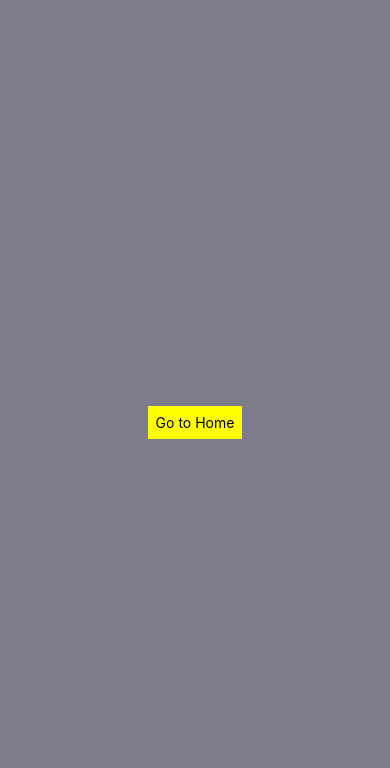
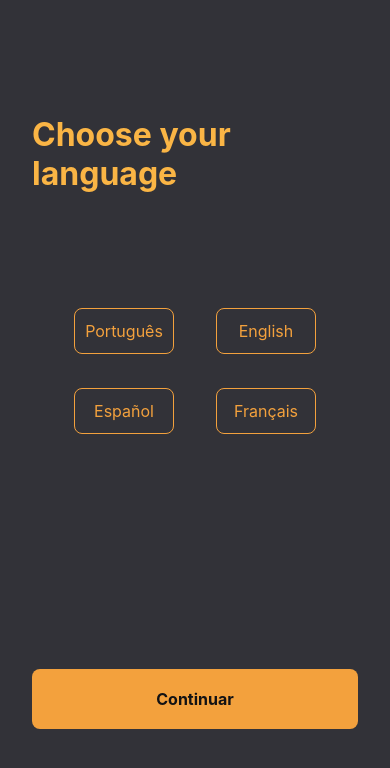
Before and after one commit to ViniciusdePSouza/mechanical, a React Native app: screen /DefineLanguage in a window 390 px wide. Shown: the top 768 px of the page. Built offline with nearby package versions, Linux system fonts and the light colour scheme.

Commit message:
feat: Define Language screen done

```diff
--- /dev/null
+++ b/src/components/CustomButton/index.tsx
@@ -0,0 +1,33 @@
+import { TouchableOpacity, Text } from "react-native";
+import { styles } from "./styles";
+
+export type ButtonType = "PRIMARY" | "SECONDARY";
+
+interface CustomButtonProps {
+  title: string;
+  onPressFunction: (language: string) => void;
+  language?: string;
+  variant: ButtonType;
+}
+
+export function CustomButton({
+  title,
+  language = "en",
+  onPressFunction,
+  variant,
+}: CustomButtonProps) {
+  return (
+    <TouchableOpacity
+      onPress={() => onPressFunction(language)}
+      style={variant === "PRIMARY" ? styles.primary : styles.secondary}
+    >
+      <Text
+        style={
+          variant === "PRIMARY" ? styles.titlePrimary : styles.titleSecondary
+        }
+      >
+        {title}
+      </Text>
+    </TouchableOpacity>
+  );
+}
--- /dev/null
+++ b/src/components/CustomButton/styles.ts
@@ -0,0 +1,32 @@
+import { StyleSheet } from "react-native";
+import theme from "../../theme/global";
+
+export const styles = StyleSheet.create({
+  secondary: {
+    width: 100,
+    alignItems: "center",
+    borderWidth: 1,
+    borderColor: theme.COLORS.YELLOW_700,
+    paddingVertical: 12,
+    backgroundColor: "transparent",
+    borderRadius: 8,
+  },
+  primary: {
+    alignItems: "center",
+    color: theme.COLORS.GRAY_700,
+    paddingVertical: 20,
+    backgroundColor: theme.COLORS.YELLOW_700,
+    borderRadius: 8,
+  },
+
+  titlePrimary: {
+    color: theme.COLORS.GRAY_700,
+    fontSize: 16,
+    fontWeight: "700",
+  },
+  titleSecondary: {
+    color: theme.COLORS.YELLOW_700,
+    fontSize: 16,
+    fontWeight: "400",
+  },
+});
--- a/src/screens/DefineLanguage/index.tsx
+++ b/src/screens/DefineLanguage/index.tsx
@@ -1,20 +1,61 @@
 import { useNavigation } from "@react-navigation/native";
-import { View, Text, TouchableOpacity } from "react-native";
+import { View, Text } from "react-native";
 import { styles } from "./styles";
+import { CustomButton } from "../../components/CustomButton";
+import "../../utils/languages/i18n";
+import { useTranslation } from "react-i18next";
 
 export function DefineLanguage() {
+  const { t, i18n } = useTranslation();
   const navigation = useNavigation();
+
+  function changeLanguage(value: string) {
+    i18n.changeLanguage(value);
+  }
+
   function handleNavigation() {
     navigation.navigate("HomeStack" as never);
   }
+  return (
+    <View style={styles.container}>
+      <Text style={styles.title}>{t("chooseYourLanguageTitle")}</Text>
+      <View style={styles.buttonWrapper}>
+          <CustomButton
+            title={"Português"}
+            onPressFunction={changeLanguage}
+            language={"pt"}
+            variant={"SECONDARY"}
+          />
+          <CustomButton
+            title={"English"}
+            onPressFunction={changeLanguage}
+            language={"en"}
+            variant={"SECONDARY"}
+          />
+        </View>
 
-  return (
-    <View
-      style={styles.container}
-    >
-      <TouchableOpacity style={{padding: 8, backgroundColor: 'yellow'}} onPress={handleNavigation}>
-        <Text>Go to Home</Text>
-      </TouchableOpacity>
+        <View style={[styles.buttonWrapper, { marginTop: -80 }]}>
+          <CustomButton
+            title={"Español"}
+            onPressFunction={changeLanguage}
+            language={"es"}
+            variant={"SECONDARY"}
+          />
+          <CustomButton
+            title={"Français"}
+            onPressFunction={changeLanguage}
+            language={"fr"}
+            variant={"SECONDARY"}
+          />
+        </View>
+
+      <View style={{ width: "100%", marginTop: 120 }}>
+        <CustomButton
+          title={"Continuar"}
+          onPressFunction={handleNavigation}
+          variant={"PRIMARY"}
+        />
+      </View>
     </View>
   );
 }
--- a/src/screens/DefineLanguage/styles.ts
+++ b/src/screens/DefineLanguage/styles.ts
@@ -1,11 +1,22 @@
-import { StyleSheet } from 'react-native';
-import theme from '../../theme/global'
+import { StyleSheet } from "react-native";
+import theme from "../../theme/global";
 
 export const styles = StyleSheet.create({
-    container: {
-        flex: 1,
-        alignItems: "center",
-        justifyContent: "center",
-        backgroundColor: theme.COLORS.GRAY_300
-    }
-})
+  container: {
+    flex: 1,
+    alignItems: "center",
+    paddingHorizontal: 32,
+    justifyContent: "space-evenly",
+    backgroundColor: theme.COLORS.GRAY_400,
+  },
+  buttonWrapper: {
+    flexDirection: "row",
+    width: "100%",
+    justifyContent: "space-evenly",
+  },
+  title: {
+    fontSize: 32,
+    fontWeight: "bold",
+    color: theme.COLORS.YELLOW_500,
+  }
+});
--- a/src/utils/languages/en.json
+++ b/src/utils/languages/en.json
@@ -1,3 +1,6 @@
 {
-    "translations": {}
+    "translation": {
+        "chooseYourLanguageTitle": "Choose your language",
+        "continue": "Continue"
+    }
 }
--- a/src/utils/languages/es.json
+++ b/src/utils/languages/es.json
@@ -1,3 +1,6 @@
 {
-    "translations": {}
+    "translation": {
+        "chooseYourLanguageTitle": "Elige tu idioma",
+        "continue": "Continuar"
+    }
 }
--- a/src/utils/languages/fr.json
+++ b/src/utils/languages/fr.json
@@ -1,3 +1,6 @@
 {
-    "translations": {}
+    "translation": {
+        "chooseYourLanguageTitle": "Choisissez votre langue",
+        "continue": "Continuer"
+    }
 }
--- a/src/utils/languages/pt.json
+++ b/src/utils/languages/pt.json
@@ -1,3 +1,6 @@
 {
-    "translations": {}
+    "translation": {
+        "chooseYourLanguageTitle": "Escolha seu idioma",
+        "continue": "Continuar"
+    }
 }
```
